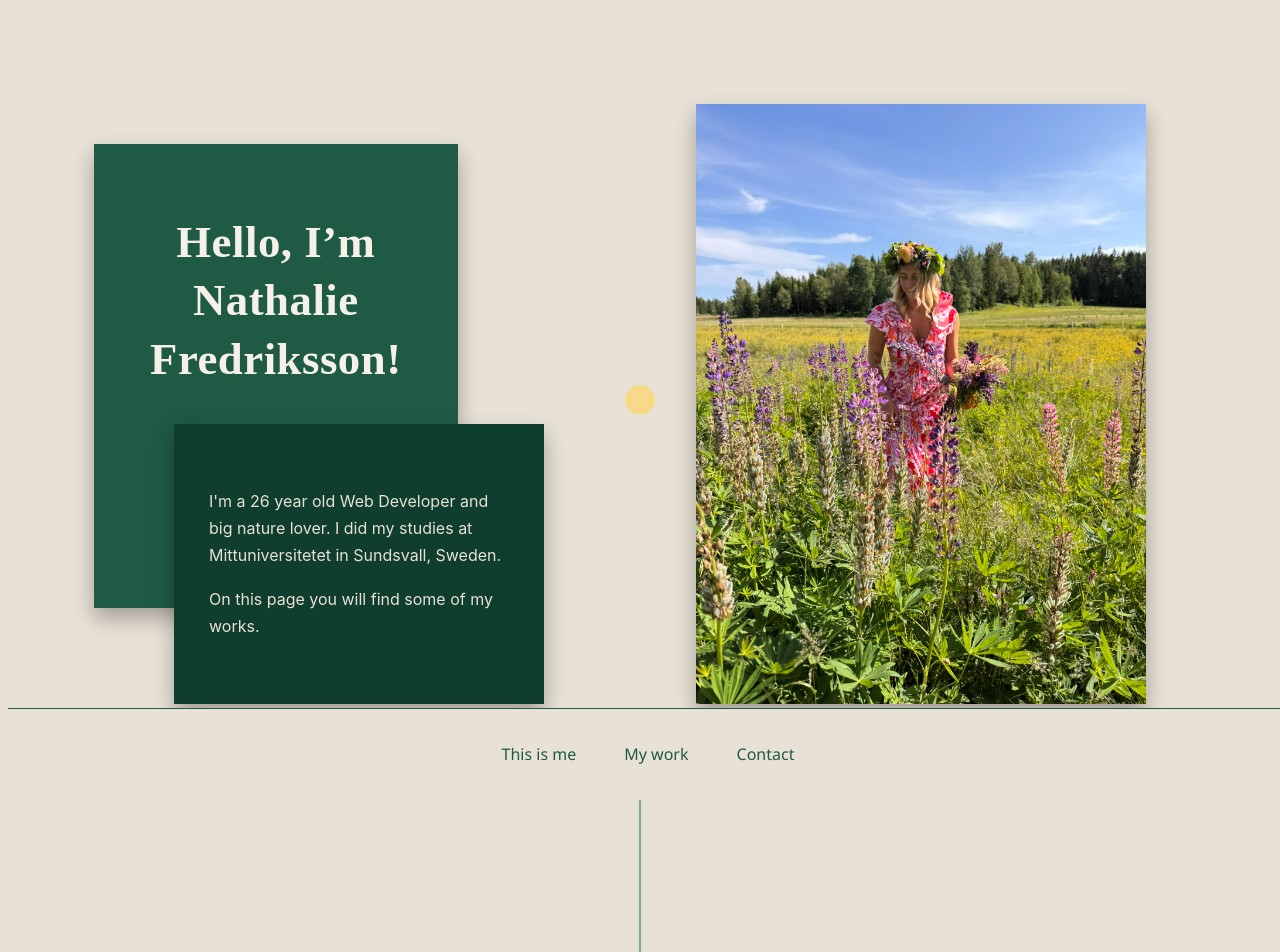
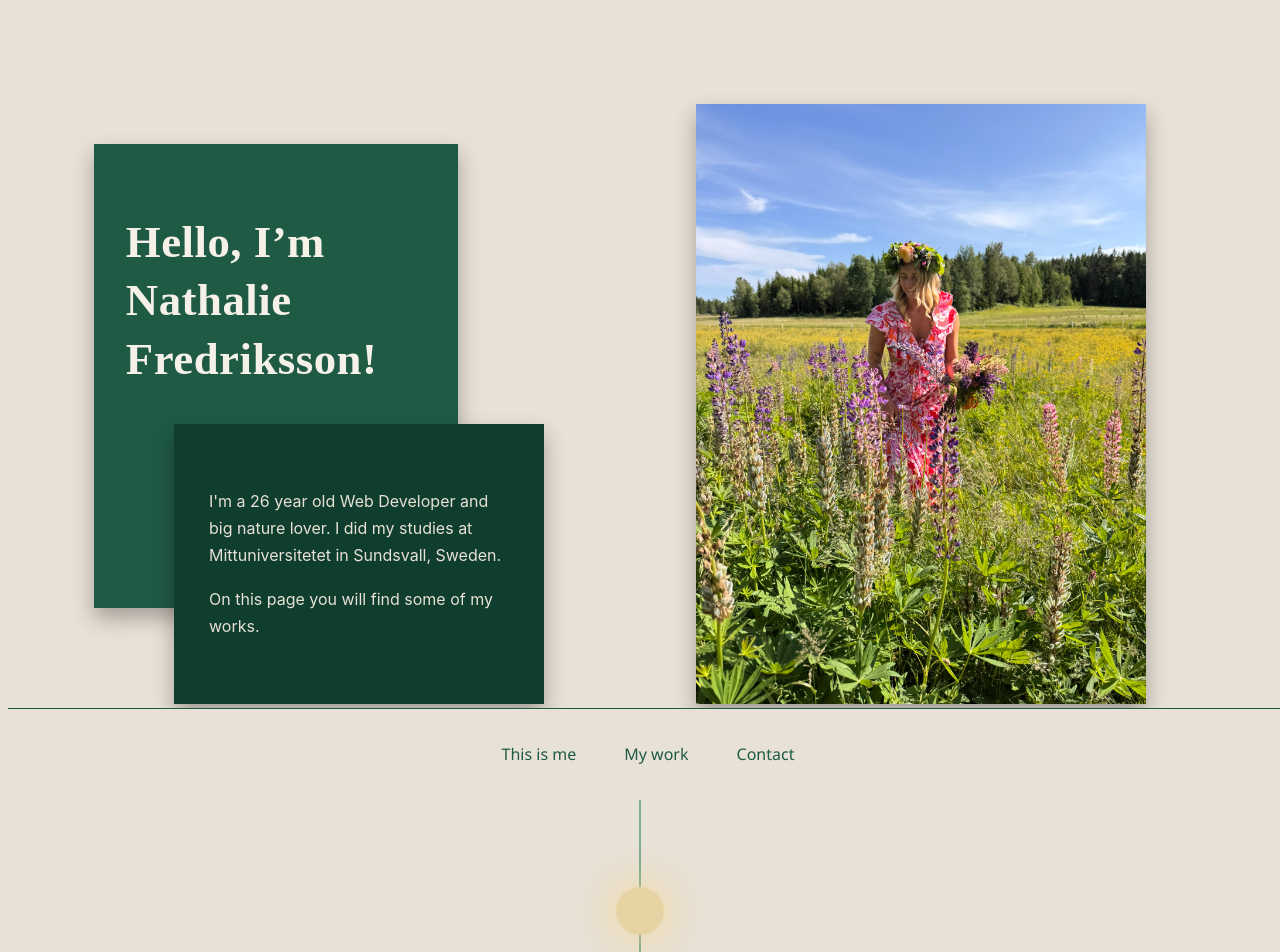
Before and after one commit to nathalievaster/Portfolio, a React (Vite) app: page / in a window 1280 px wide. Shown: the top 952 px of the page. Built offline with nearby package versions, Linux system fonts and the light colour scheme.

Commit message:
stopp-skroll-funktion

```diff
--- a/src/components/About.module.css
+++ b/src/components/About.module.css
@@ -34,7 +34,7 @@
     top: -120px;
     left: -40px;
     font-size: 1.5rem;
-    text-align: center;
+    text-align: left;
     min-height: 400px;
 }
 
--- a/src/components/MyWork.module.css
+++ b/src/components/MyWork.module.css
@@ -14,18 +14,25 @@
     transform: translateX(-50%);
 }
 
-/* FIXED cirkel */
+/* cirkel */
 .circle {
-    position: fixed;
+    position: sticky;
+    top: 50vh;
     left: 50%;
-    top: 50%;
-    transform: translate(-50%, -50%);
+    transform: translateX(-50%);
     width: 30px;
     height: 30px;
     background-color: #F9D988;
     border-radius: 50%;
+    z-index: 10;
 
-    z-index: 10;
+    transition: transform 0.35s ease, box-shadow 0.35s ease, background-color 0.35s ease;
+}
+
+.circleActive {
+    transform: translateX(-50%) scale(1.6);
+    box-shadow: 0 0 25px rgba(249, 217, 136, 0.9);
+    background-color: #E6D3A3;
 }
 
 /* Projekt-rader */
@@ -52,6 +59,7 @@
     color: white;
     padding: 2rem;
     max-width: 400px;
+    margin: 6rem 0;
 }
 
 /* Bild – default (mindre) */
--- a/src/components/MyWork.tsx
+++ b/src/components/MyWork.tsx
@@ -1,10 +1,11 @@
-import { useEffect, useRef } from 'react'
+import { useEffect, useRef, useState } from 'react'
 import styles from './MyWork.module.css'
 import gymtracker from '../assets/gymtracker.png'
 import travelbuddy from '../assets/travelbuddy.png'
 
 const MyWork = () => {
     const projectsRef = useRef<(HTMLDivElement | null)[]>([])
+    const [isScrollStopped, setIsScrollStopped] = useState(false)
 
     useEffect(() => {
         const observer = new IntersectionObserver(
@@ -27,10 +28,32 @@ const MyWork = () => {
         return () => observer.disconnect()
     }, [])
 
+    useEffect(() => {
+        let timer: number
+
+        const handleScroll = () => {
+            setIsScrollStopped(false)
+
+            window.clearTimeout(timer)
+
+            timer = window.setTimeout(() => {
+                setIsScrollStopped(true)
+            }, 250)
+        }
+
+        window.addEventListener('scroll', handleScroll)
+
+        return () => {
+            window.removeEventListener('scroll', handleScroll)
+            window.clearTimeout(timer)
+        }
+    }, [])
+
     return (
         <section className={styles.work} id="work">
             <div className={styles.timeline}></div>
-            <div className={styles.circle}></div>
+
+            <div className={`${styles.circle} ${isScrollStopped ? styles.circleActive : ''}`}></div>
 
             <div
                 ref={(el) => {
```
